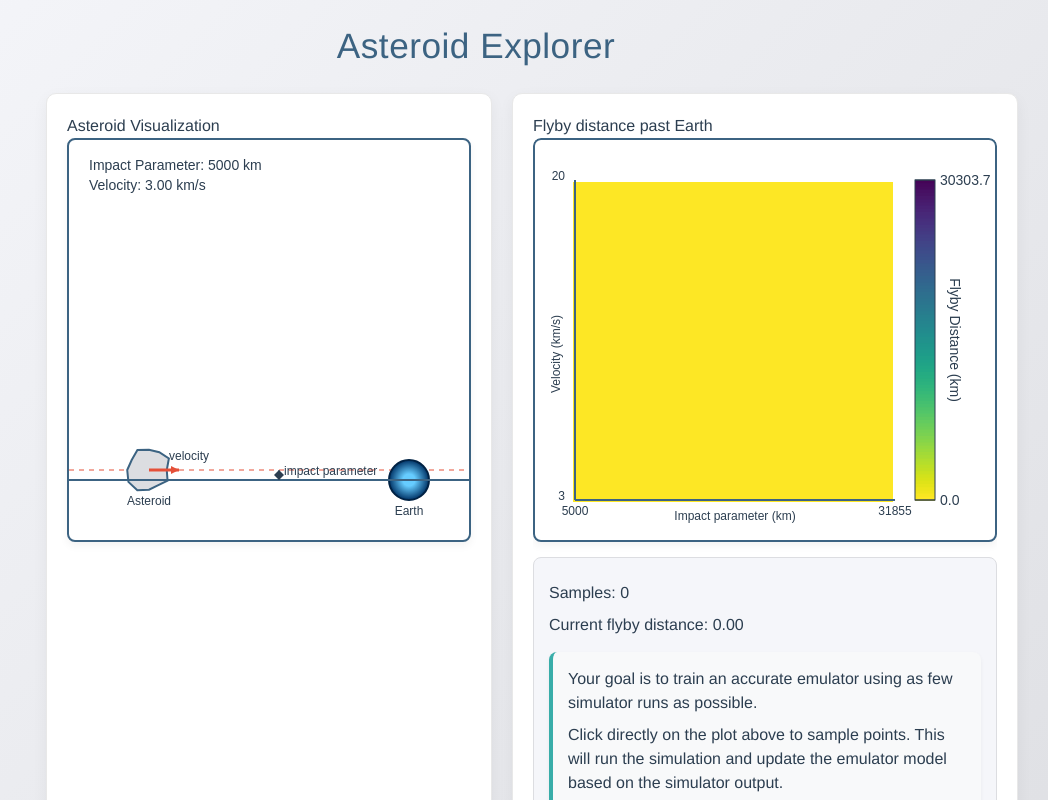
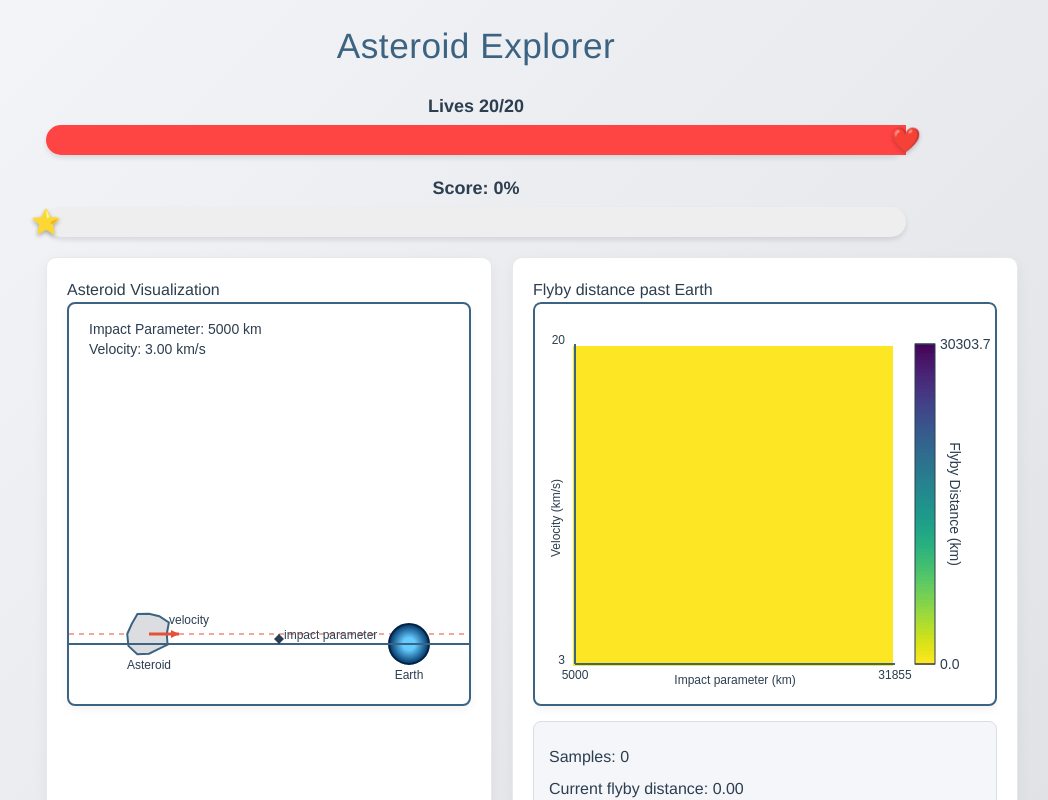
Before and after one commit to alan-turing-institute/gp-demo, a SvelteKit app: page /asteroid in a window 1280 px wide. Shown: the top 800 px of the page, without its empty margins (164-1212 px from the left). Built offline with nearby package versions, Linux system fonts and the light colour scheme.

Commit message:
add lives, score and game over pop up to asteroid example

```diff
--- a/src/routes/asteroid/+page.svelte
+++ b/src/routes/asteroid/+page.svelte
@@ -31,6 +31,8 @@
   let contourCanvas;
   let isLoading = false;
   let showEnergyFunction = false;
+  let lives = 20; // Add lives state
+  let gameEnded = false; // Track if the game has ended
 
   // Constants for the flyby function
   const mu = 398600.4418; // km^3/s^2
@@ -76,6 +78,13 @@
     console.log(`Energy range: ${energyMin} to ${energyMax}`);
   }
 
+  function scoreR2(b, gridVelocity) {
+    const energy = calculateEnergy(b, gridVelocity);
+    const score = 1 - (energy - energyMin) / (energyMax - energyMin);
+    return Math.max(0, score);
+  }
+
+
   function addSample() {
     const energy = calculateEnergy(angle, velocity);
     samples = [...samples, { angle, velocity, energy }];
@@ -86,10 +95,13 @@
     samples = [];
     gpPredictions = [];
     drawContourPlot();
+    lives=20;
+    score=0;
   }
 
   function handleContourClick(event) {
-    if (isLoading) return;
+    if (isLoading || lives <= 0) return; // Prevent clicks when out of lives
+
     const rect = contourCanvas.getBoundingClientRect();
     const x = event.clientX - rect.left;
     const y = event.clientY - rect.top;
@@ -100,14 +112,47 @@
       velocity = clickedVelocity;
       const energy = calculateEnergy(angle, velocity);
       samples = [...samples, { angle, velocity, energy }];
+
+      // Deduct one life
+      lives -= 1;
+
+      // Check if lives reached 0
+      if (lives === 0) {
+        gameEnded = true; // Trigger game end
+      }
+
       updateGP();
       drawAstroid();
     }
   }
 
+  function resetGame() {
+    lives = 20;
+    score = 0;
+    samples = [];
+    gpPredictions = [];
+    gameEnded = false;
+    drawContourPlot();
+  }
+  $: score = 0.0;
+  function calculateR2(actual, predicted) {
+    if (actual.length !== predicted.length || actual.length === 0) {
+        throw new Error("Arrays must be of the same length and non-empty");
+    }
+    const meanActual = actual.reduce((sum, val) => sum + val, 0) / actual.length;
+    const sst = actual.reduce((sum, val) => sum + Math.pow(val - meanActual, 2), 0);
+    const ssr = actual.reduce((sum, val, i) => sum + Math.pow(val - predicted[i], 2), 0);
+    const r2 = 1 - ssr / sst;
+    // Make score positive
+    return Math.max(0, r2);
+  }
+
   // GP regression using an RBF kernel
   function updateGP() {
     isLoading = true;
+    let groundTruth = [];
+    let predicted = [];
+
     if (samples.length === 0) {
       isLoading = false;
       return;
@@ -146,12 +191,17 @@
             const K_inv_y = math.lusolve(K, y);
             const mean = math.multiply(k_star, K_inv_y).get([0, 0]);
             gpPredictions.push({ angle: gridB, velocity: gridVelocity, predicted: mean });
+
+            predicted.push(mean);
+            groundTruth.push(calculateEnergy(gridB, gridVelocity));
+
           } catch (e) {
             console.error("Error in GP calculation:", e);
           }
         }
       }
       drawContourPlot();
+      score = calculateR2(groundTruth, predicted);
       isLoading = false;
     }, 50);
   }
@@ -494,6 +544,37 @@
 
 <main>
   <h1>Asteroid Explorer</h1>
+
+  <!-- Live Bar -->
+  <div class="live-bar-container">
+    <div class="lives-label">Lives {lives}/20</div>
+    <div class="live-bar">
+      <div class="lives-remaining" style="width: {Math.max(0, (lives / 20) * 100)}%"></div>
+      <span class="heart" style="left: {Math.max(0, (lives / 20) * 100)}%">❤️</span>
+    </div>
+  </div>
+
+  <!-- Score Bar -->
+  <div class="score-bar-container">
+    <div class="score-label">Score: <span id="score-percentage">{(score * 100).toFixed(0)}%</span></div>
+    <div class="score-bar">
+      <div class="score-value" id="score-bar" style="width: {score * 100}%"></div>
+      <span class="star" id="score-star" style="left: {score * 100}%">⭐</span>
+    </div>
+  </div>
+
+  <!-- Game Ended Popup -->
+  {#if gameEnded}
+    <div class="game-ended-popup">
+      <div class="popup-content">
+        <h2>Game Ended</h2>
+        <p>You've used all your lives!</p>
+        <p>Final score: {(score * 100).toFixed(0)}%</p>
+        <button on:click={resetGame}>Play Again</button>
+      </div>
+    </div>
+  {/if}
+
   <div class="container">
     <div class="panel">
       <h2>Asteroid Visualization</h2>
@@ -536,6 +617,131 @@
 </main>
 
 <style>
+  /* Live Bar Container */
+  .live-bar-container {
+    margin: 20px 0;
+  }
+
+  /* Lives Label */
+  .lives-label {
+    font-size: 18px;
+    font-weight: bold;
+    color: #2c3e50;
+    margin-bottom: 5px;
+    text-align: center;
+  }
+
+  /* Live Bar Styles */
+  .live-bar {
+    position: relative;
+    height: 30px;
+    background: #eee;
+    border-radius: 15px;
+    overflow: visible;
+    box-shadow: 0 3px 5px rgba(0, 0, 0, 0.1);
+  }
+
+  .lives-remaining {
+    height: 100%;
+    background: #ff4444;
+    transition: width 0.3s ease;
+    border-radius: 15px 0 0 15px;
+  }
+
+  .heart {
+    position: absolute;
+    top: 50%;
+    transform: translate(-50%, -50%);
+    font-size: 24px;
+    transition: left 0.3s ease;
+    filter: drop-shadow(0 2px 2px rgba(0,0,0,0.2));
+  }
+
+  /* Score Container */
+  .score-bar-container {
+    margin: 20px 0;
+  }
+
+  /* Score Label */
+  .score-label {
+    font-size: 18px;
+    font-weight: bold;
+    color: #2c3e50;
+    margin-bottom: 5px;
+    text-align: center;
+  }
+
+  /* Score Bar */
+  .score-bar {
+    position: relative;
+    height: 30px;
+    background: #eee;
+    border-radius: 15px;
+    overflow: visible;
+    box-shadow: 0 3px 5px rgba(0, 0, 0, 0.1);
+  }
+
+  /* Score Value */
+  .score-value {
+    height: 100%;
+    background: #FFD700;
+    transition: width 0.3s ease-in-out;
+    border-radius: 15px 0 0 15px;
+  }
+
+  /* Star Indicator */
+  .star {
+    position: absolute;
+    top: 50%;
+    transform: translate(-50%, -50%);
+    font-size: 24px;
+    color: #FFD700;
+    transition: left 0.3s ease-in-out;
+    text-shadow: 0 2px 4px rgba(0, 0, 0, 0.3);
+  }
+
+    /* Game Ended Popup Styles */
+    .game-ended-popup {
+    position: fixed;
+    top: 0;
+    left: 0;
+    width: 100%;
+    height: 100%;
+    background: rgba(0, 0, 0, 0.8);
+    display: flex;
+    justify-content: center;
+    align-items: center;
+    z-index: 1000;
+  }
+
+  .popup-content {
+    background: white;
+    padding: 30px;
+    border-radius: 10px;
+    text-align: center;
+    box-shadow: 0 4px 10px rgba(0, 0, 0, 0.2);
+  }
+
+  .popup-content h2 {
+    color: #e55039;
+    margin-bottom: 20px;
+  }
+
+  .popup-content button {
+    background: #3c6382;
+    color: white;
+    padding: 10px 20px;
+    border: none;
+    border-radius: 5px;
+    cursor: pointer;
+    font-size: 16px;
+  }
+
+  .popup-content button:hover {
+    background: #2d4d62;
+  }
+
+
   :root {
     --primary: #3c6382;
     --secondary: #82ccdd;
--- a/src/routes/molecule/+page.svelte
+++ b/src/routes/molecule/+page.svelte
@@ -124,6 +124,7 @@
     gpPredictions = [];
     drawContourPlot();
     lives=20;
+    score=0;
   }
 
   // Add sample by clicking on contour plot
@@ -169,7 +170,6 @@
     }
   }
 
-  // Reset the game
   function resetGame() {
     lives = 20;
     score = 0;
@@ -178,7 +178,6 @@
     gameEnded = false;
     drawContourPlot();
   }
-
   $: score = 0.0;
   function calculateR2(actual, predicted) {
     if (actual.length !== predicted.length || actual.length === 0) {
```
